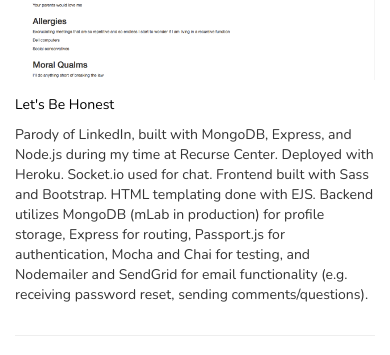
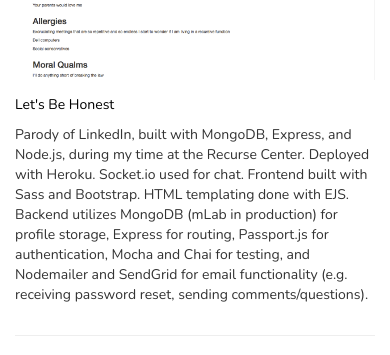
Before and after one commit to sandykaur2008/sandykaur2008.github.io, a plain HTML site: page index.html in a window 390 px wide. Shown: the part 1080-1435 px from the top of the page. Drawn offline with nearby package versions, Linux system fonts and the light colour scheme.

Commit message:
fine tuned some breakpoint for centering of images, edited some text

```diff
--- a/css/main.css
+++ b/css/main.css
@@ -79,7 +79,7 @@ i.fab.fa-linkedin.fa-2x {
   padding: 0 .5em;
 }
 
-@media screen and (max-width: 976px) {
+@media screen and (max-width: 992px) {
   img {
     display: block;
     margin-left: auto;
--- a/index.html
+++ b/index.html
@@ -45,7 +45,7 @@
           </div>
           <div class="col-md-4">
             <a href="https://sandysparody.herokuapp.com/"><p>Let's Be Honest</p></a>
-            <p>Parody of LinkedIn, built with MongoDB, Express, and Node.js during my time at Recurse Center.
+            <p>Parody of LinkedIn, built with MongoDB, Express, and Node.js, during my time at the Recurse Center.
               Deployed with Heroku. Socket.io used for chat.
               Frontend built with Sass and Bootstrap. HTML templating done with EJS.
               Backend utilizes MongoDB (mLab in production) for profile storage, Express for routing,
```
